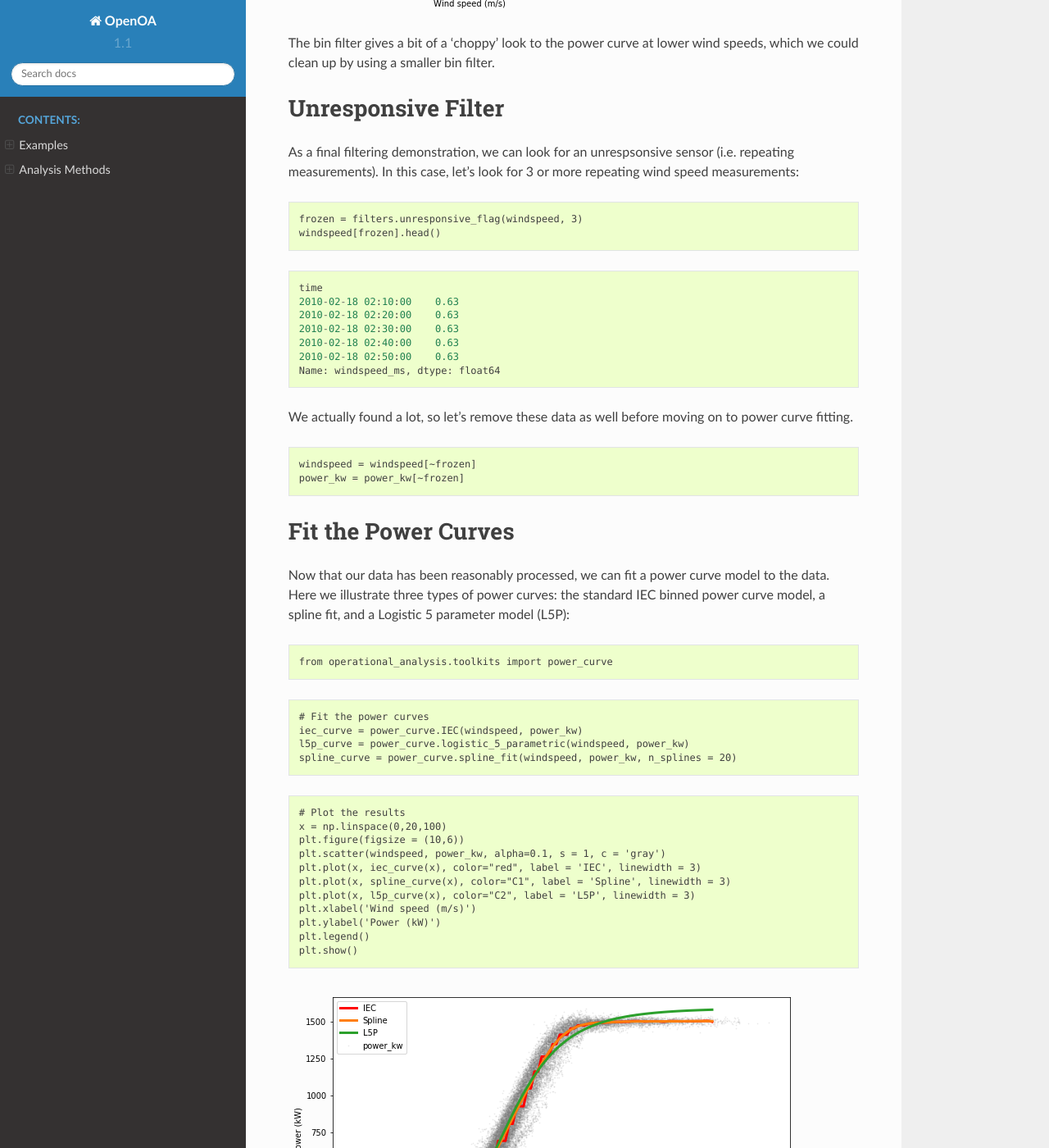
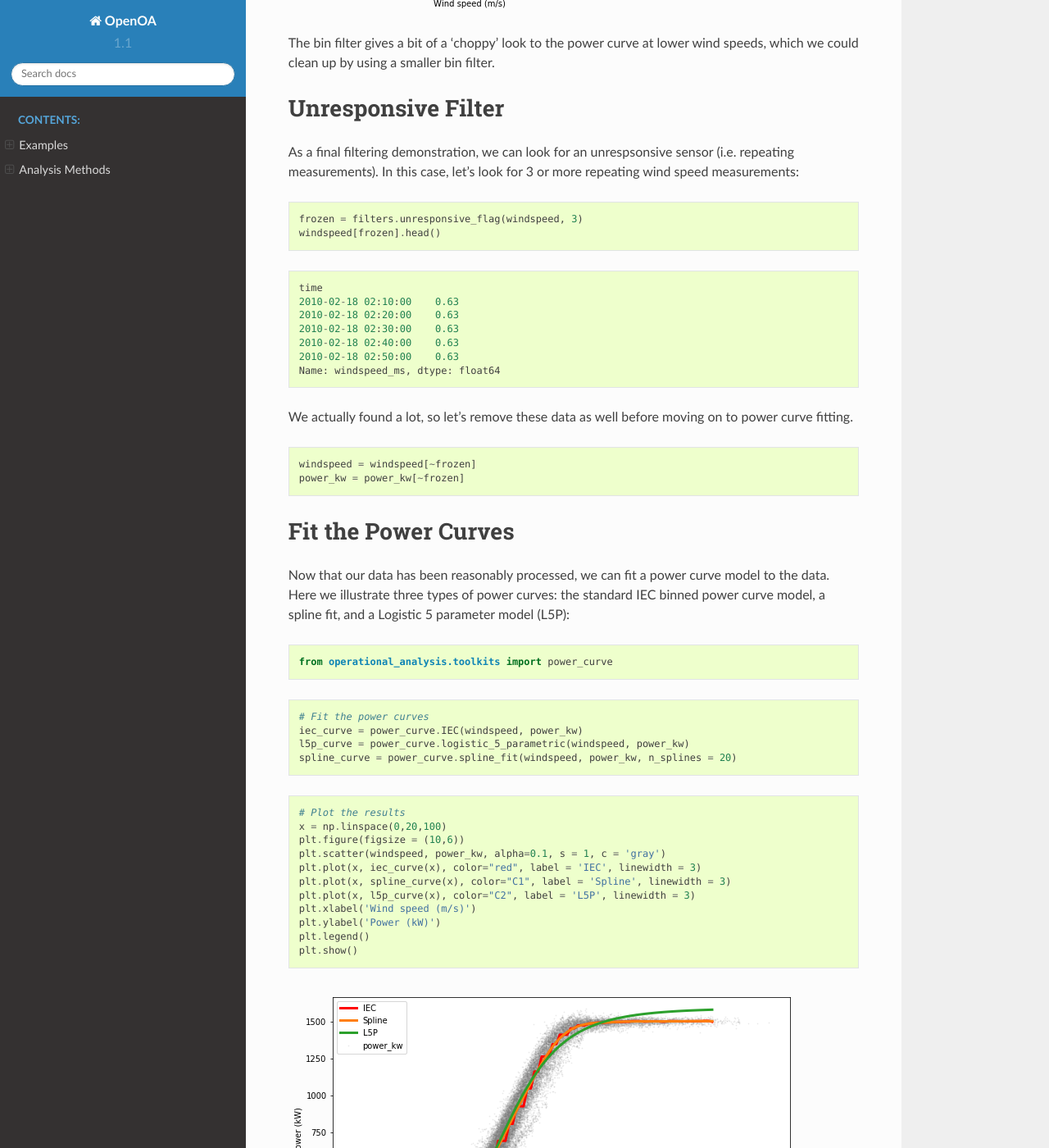
Before and after one commit to NREL/OpenOA, a Sphinx documentation site: the page built from sphinx/Turbine_Toolkit_Examples.rst, in a window 1280 px wide and 1400 px high, scrolled down 4544 px. Shown: the whole window at 82% size. Built offline with Sphinx 7.4.7 and the Read the Docs theme 2.0.0, drawn with Linux system fonts in a browser that asks for light colours; pages that are not in the unit, such as notebooks, are missing from menus; some of the changed text lies outside the part shown.

Commit message:
Fix some errors in the sphinx-readthedocs configuration (#7)
* Add a documentation specific requirements file

* Add missing requirements

* Update requirements for docs and main package

* Include a missing extension

* Use python for formatted text rather than ipython2

* Update sphinx version

```diff
--- a/sphinx/Turbine_Toolkit_Examples.rst
+++ b/sphinx/Turbine_Toolkit_Examples.rst
@@ -9,7 +9,7 @@ this case), instantiating a project, and calling its prepare method.
 This process provides us with a PlantData object (turbine, in this case)
 which can be used to query data.
 
-.. code:: ipython2
+.. code:: python
 
     from turbine_project import TurbineExampleProject
 
@@ -105,7 +105,7 @@ of the scada TimeseriesTable exposes a Pandas dataframe which contains
 cleaned SCADA data. Let’s use turbine.scada to define python variables
 windspeed, power_kw, and df for convenience in later examples.
 
-.. code:: ipython2
+.. code:: python
 
     windspeed = turbine.scada.df["windspeed_ms"]
     power_kw = turbine.scada.df["power_kw"]
@@ -118,7 +118,7 @@ The filtering toolkit implements commonly used filters and operates by
 returning a boolean series called “flag” which can be used to index the
 original dataframe. We start by importing the filtering toolkit:
 
-.. code:: ipython2
+.. code:: python
 
     from operational_analysis.toolkits import filters
 
@@ -126,12 +126,12 @@ First let’s define a plotting function for the turbine power curve which
 we can use to examine the effect of different filtering functions on the
 data
 
-.. code:: ipython2
+.. code:: python
 
     import numpy as np
     import matplotlib.pyplot as plt
 
-.. code:: ipython2
+.. code:: python
 
     def plot_flagged_pc(ws, p, flag_bool, alpha):
         plt.scatter(ws, p, s = 1, alpha = alpha)
@@ -142,7 +142,7 @@ data
 
 Now first let’s take a look at the unprocessed data:
 
-.. code:: ipython2
+.. code:: python
 
     plot_flagged_pc(windspeed, power_kw, np.repeat('True', df.shape[0]), 1)
 
@@ -158,7 +158,7 @@ We immediately see two high wind speed outliers likely due to sensor
 malfunction. We can flag and filter these outliers from the dataset
 using the ‘range_flag’ function:
 
-.. code:: ipython2
+.. code:: python
 
     # Show outliers
     out_of_range = filters.range_flag(windspeed, below=0, above=70)
@@ -178,13 +178,13 @@ using the ‘range_flag’ function:
 
 Let’s remove the outliers and plot the result:
 
-.. code:: ipython2
+.. code:: python
 
     # Remove outliers
     windspeed = windspeed[~out_of_range]
     power_kw = power_kw[~out_of_range]
 
-.. code:: ipython2
+.. code:: python
 
     # Show updated power curve
     plot_flagged_pc(windspeed, power_kw, np.repeat('True', df.shape[0]), 0.2)
@@ -202,7 +202,7 @@ near zero power at high wind speeds. We can do this using the
 ‘window_range function’ and removing data greater than 6 m/s but with
 power less than 20 kW:
 
-.. code:: ipython2
+.. code:: python
 
     out_of_window = filters.window_range_flag(windspeed, 6., 40, power_kw, 20., 2000.)
     plot_flagged_pc(windspeed, power_kw, out_of_window, 0.2)
@@ -214,7 +214,7 @@ power less than 20 kW:
 
 Again, let’s remove these flagged data from consideration:
 
-.. code:: ipython2
+.. code:: python
 
     windspeed = windspeed[~out_of_window]
     power_kw = power_kw[~out_of_window]
@@ -237,7 +237,7 @@ threshold of 1.5 m/s from the median for each bin. Let’s also consider
 data on both sides of the curve by setting the ‘direction’ parameter to
 ‘all’
 
-.. code:: ipython2
+.. code:: python
 
     max_bin = 0.90*power_kw.max()
     bin_outliers = filters.bin_filter(power_kw, windspeed, 100, 1.5, 'median', 20., max_bin, 'scalar', 'all')
@@ -255,7 +255,7 @@ but low wind speed that weren’t flagged, however. Let catch those, and
 then remove those as well as the flagged data above, and plot our
 ‘clean’ power curve
 
-.. code:: ipython2
+.. code:: python
 
     out_of_window = filters.window_range_flag(windspeed, 4., 8., power_kw, 0., 1250.)
     windspeed = windspeed[(~out_of_window) & (~bin_outliers)]
@@ -278,7 +278,7 @@ As a final filtering demonstration, we can look for an unrespsonsive
 sensor (i.e. repeating measurements). In this case, let’s look for 3 or
 more repeating wind speed measurements:
 
-.. code:: ipython2
+.. code:: python
 
     frozen = filters.unresponsive_flag(windspeed, 3)
     windspeed[frozen].head()
@@ -301,7 +301,7 @@ more repeating wind speed measurements:
 We actually found a lot, so let’s remove these data as well before
 moving on to power curve fitting.
 
-.. code:: ipython2
+.. code:: python
 
     windspeed = windspeed[~frozen]
     power_kw = power_kw[~frozen]
@@ -314,18 +314,18 @@ curve model to the data. Here we illustrate three types of power curves:
 the standard IEC binned power curve model, a spline fit, and a Logistic
 5 parameter model (L5P):
 
-.. code:: ipython2
+.. code:: python
 
     from operational_analysis.toolkits import power_curve
 
-.. code:: ipython2
+.. code:: python
 
     # Fit the power curves
     iec_curve = power_curve.IEC(windspeed, power_kw)
     l5p_curve = power_curve.logistic_5_parametric(windspeed, power_kw)
     spline_curve = power_curve.spline_fit(windspeed, power_kw, n_splines = 20)
 
-.. code:: ipython2
+.. code:: python
 
     # Plot the results
     x = np.linspace(0,20,100)
@@ -355,11 +355,11 @@ Relative Speed of Power Curve Fitting
 We also note the speed of the computations. The IEC method is by far the
 fastest, followed by the spline fit, and then the L5P model.
 
-.. code:: ipython2
+.. code:: python
 
     import time
 
-.. code:: ipython2
+.. code:: python
 
     start = time.time()
     power_curve.IEC(windspeed, power_kw)
@@ -372,7 +372,7 @@ fastest, followed by the spline fit, and then the L5P model.
     IEC: 0.171 seconds
 
 
-.. code:: ipython2
+.. code:: python
 
     start = time.time()
     power_curve.spline_fit(windspeed, power_kw, n_splines=20)
@@ -385,7 +385,7 @@ fastest, followed by the spline fit, and then the L5P model.
     Spline: 21.586 seconds
 
 
-.. code:: ipython2
+.. code:: python
 
     start = time.time()
     power_curve.logistic_5_parametric(windspeed, power_kw)
```
Also changed, not shown: readme.md (+1 -1 lines), requirements-python3.txt (+8 -8 lines), requirements.txt (added, +14 -0 lines), sphinx/operational_AEP_analysis.rst (+20 -20 lines), sphinx/requirements.txt (added, +15 -0 lines).
